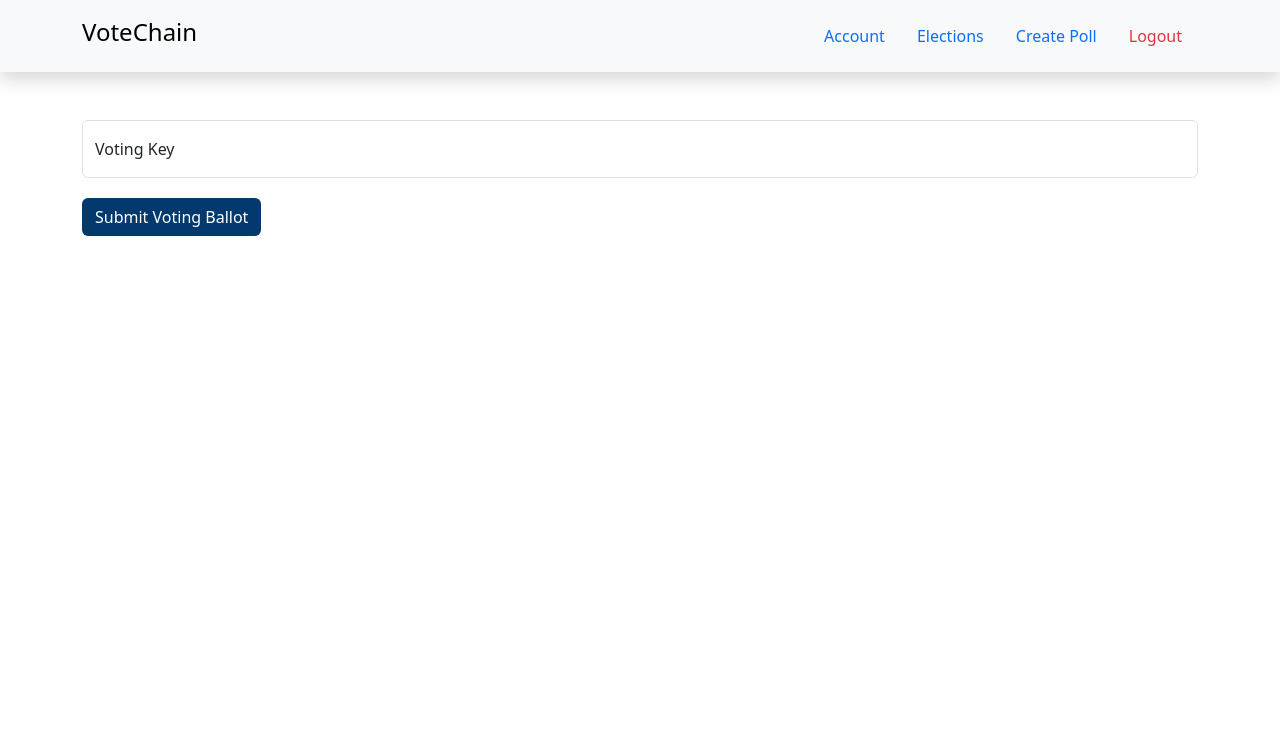
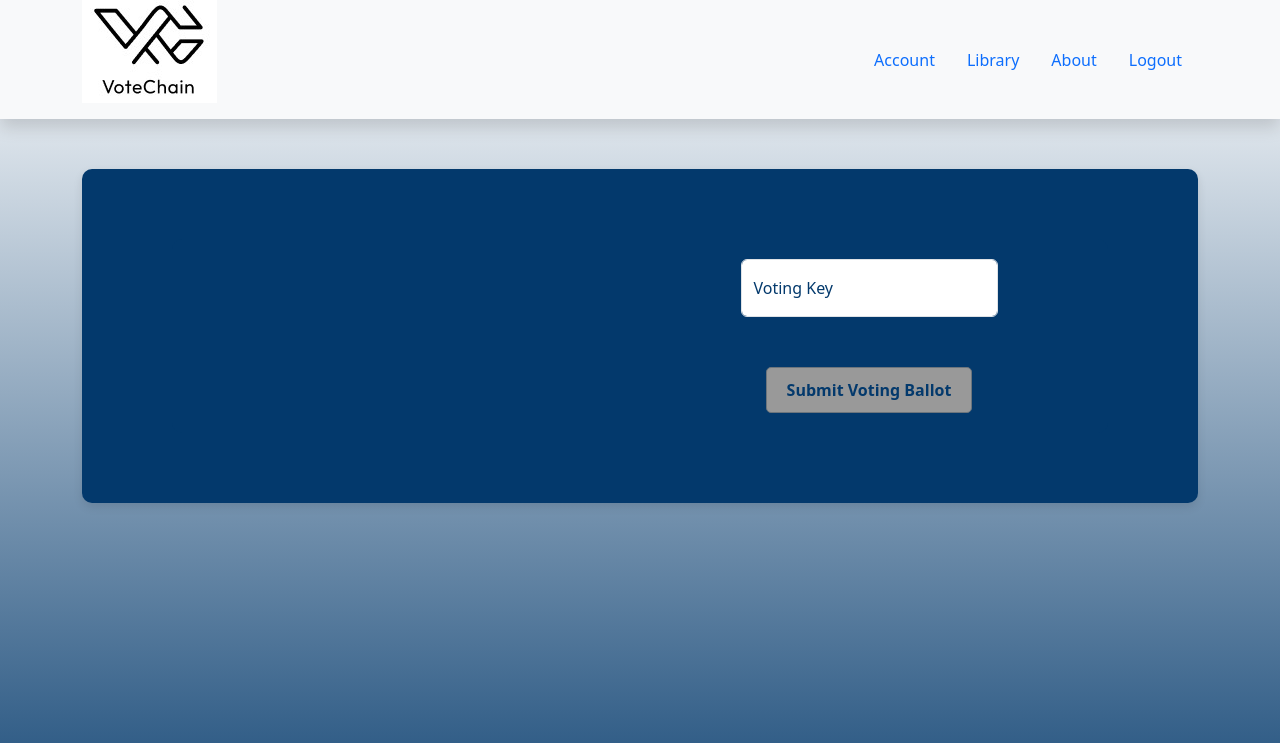
Before and after one commit to Al-Qassim/VoteChain, a Python web app: template templates/poll.html in a window 1280 px wide. Shown: the top 743 px of the page. Run offline with Jinja, Linux system fonts and the light colour scheme; the template is opened without the code that fills it, so the values that code supplies are empty.

Commit message:
admin_dashboard_page design completed with poll page also

```diff
--- a/templates/poll.html
+++ b/templates/poll.html
@@ -1,29 +1,9 @@
-<!DOCTYPE html>
-<html lang="en">
-<head>
-  <meta charset="UTF-8">
-  <meta name="viewport" content="width=device-width, initial-scale=1.0">
-  <title>Poll - VoteChain</title>
+{% extends "homepage_layout.html" %}
+{% block title %}Poll - VoteChain{% endblock %}
 
-  <link href="https://cdn.jsdelivr.net/npm/bootstrap@5.3.0/dist/css/bootstrap.min.css" rel="stylesheet">
-</head>
-<body>
+{% block main %}
 
-  <header class="bg-light py-3 shadow">
-    <div class="container d-flex justify-content-between align-items-center">
-      <a href="/" style="text-decoration: none; color: black"><h1 class="h4">VoteChain</h1></a>
-      <nav>
-        <ul class="nav">
-          <li class="nav-item"><a class="nav-link" href="/account">Account</a></li>
-          <li class="nav-item"><a class="nav-link" href="e/lections">Elections</a></li>
-          <li class="nav-item"><a class="nav-link" href="/create_poll">Create Poll</a></li>
-          <li class="nav-item"><a class="nav-link text-danger" href="/logout">Logout</a></li>
-        </ul>
-      </nav>
-    </div>
-  </header>
 
-  <main class="container my-5">
 {% with messages = get_flashed_messages(with_categories=true) %}
     {% if messages %}
         {% for category, message in messages %}
@@ -31,26 +11,51 @@
         {% endfor %}
     {% endif %}
 {% endwith %}
-    <h3>{{poll.title}}</h3>
-    <p>{{poll.voting_system}}</p>
+
+
+<h3 style="text-align: center; margin-bottom: 50px;">{{poll.title}}</h3>
+
+
+
 
   <form class="form" action="/poll" method="POST">
+    <div class="form-container" style="background-color: #03396C; max-width: auto;">
+      <h5 style="text-align:left; color: white;">{{poll.voting_system}}</h5>
+      <div class="grid-section">
+
+        <div class="grid-left">
           {% for candidate in candidates%}
-      <div class="card mb-3 p-3">
-        <label for="{{candidate.candidate_index}}"><h4>{{candidate.candidate_name}}</h4></label>
-        <input type="radio" id="{{candidate.candidate_index}}" name="candidate_index" value={{candidate.candidate_index}}>
+            <div class="card mb-3 p-3 grid-section" style="max-width: 500px; background-color: #999999; color: #03396C;">
+              <div class="grid-left">
+                <label for="{{candidate.candidate_index}}" style="margin-left: 30px;"><h4>{{candidate.candidate_name}}</h4></label>
+              </div>
+
+              <div class="grid-right">
+                <input type="radio" id="{{candidate.candidate_index}}" name="candidate_index" value={{candidate.candidate_index}} style="margin-left: 100px;">
+              </div>
+
+
             </div>
           {% endfor %}
-      <div class="form-floating" style="padding-bottom: 20px;">
+
+        </div>
+
+        <div class="grid-right" style="place-items: center;">
+          <div class="form-floating" style="margin-bottom: 50px;">
             <input type="text" id="voting_key" class="form-control" name="voting_key" placeholder="voting_key" required>
-        <label for="voting_key" class="form-label">Voting Key</label>
+            <label for="voting_key" class="form-label" style="color: #03396C;">Voting Key</label>
+            <input name="poll_id" hidden value = {{poll.poll_id}}>
           </div>
-      <input name="poll_id" hidden value = {{poll.poll_id}}>
-      <button type="submit" class="btn" style="background-color: #03396C; color: white">Submit Voting Ballot</button>
+
+          <button type="submit" class="btn btn-secondary" style="background-color: #999999; color: #03396C; place-items: center;">Submit Voting Ballot</button>
+        </div>
+      </div>
+
+    </div>
 
   </form>
-  </main>
 
-  <script src="https://cdn.jsdelivr.net/npm/bootstrap@5.3.0/dist/js/bootstrap.bundle.min.js"></script>
-</body>
-</html>
+</section>
+
+
+{% endblock %}
```
Also changed, not shown: templates/account.html (+4 -4 lines), templates/admin_dashboard_poll.html (+23 -38 lines), static/images/polls images/5_hadeel test.png (added), 2 other files. Lines whose indentation alone changed are shown as unchanged.
